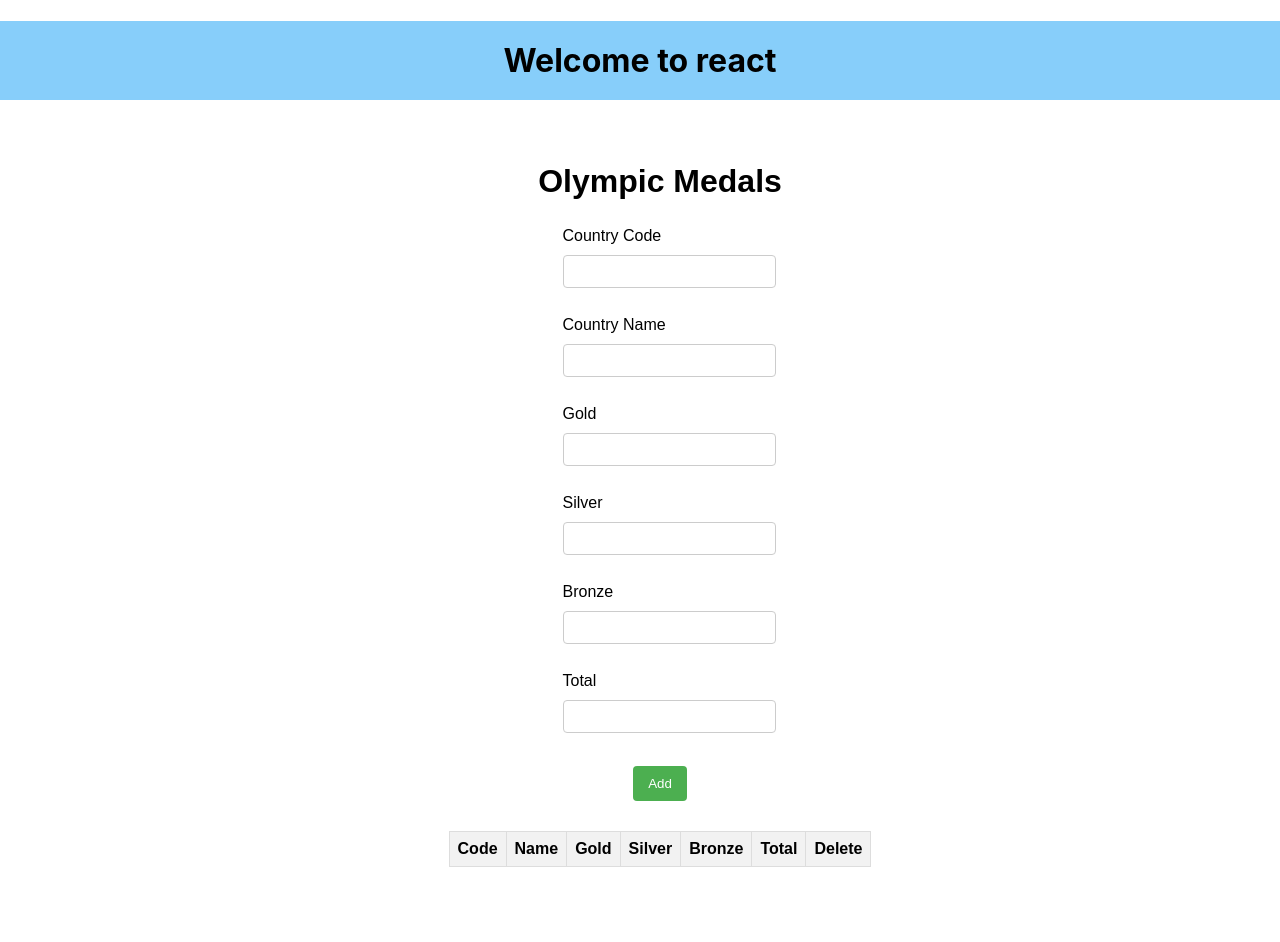
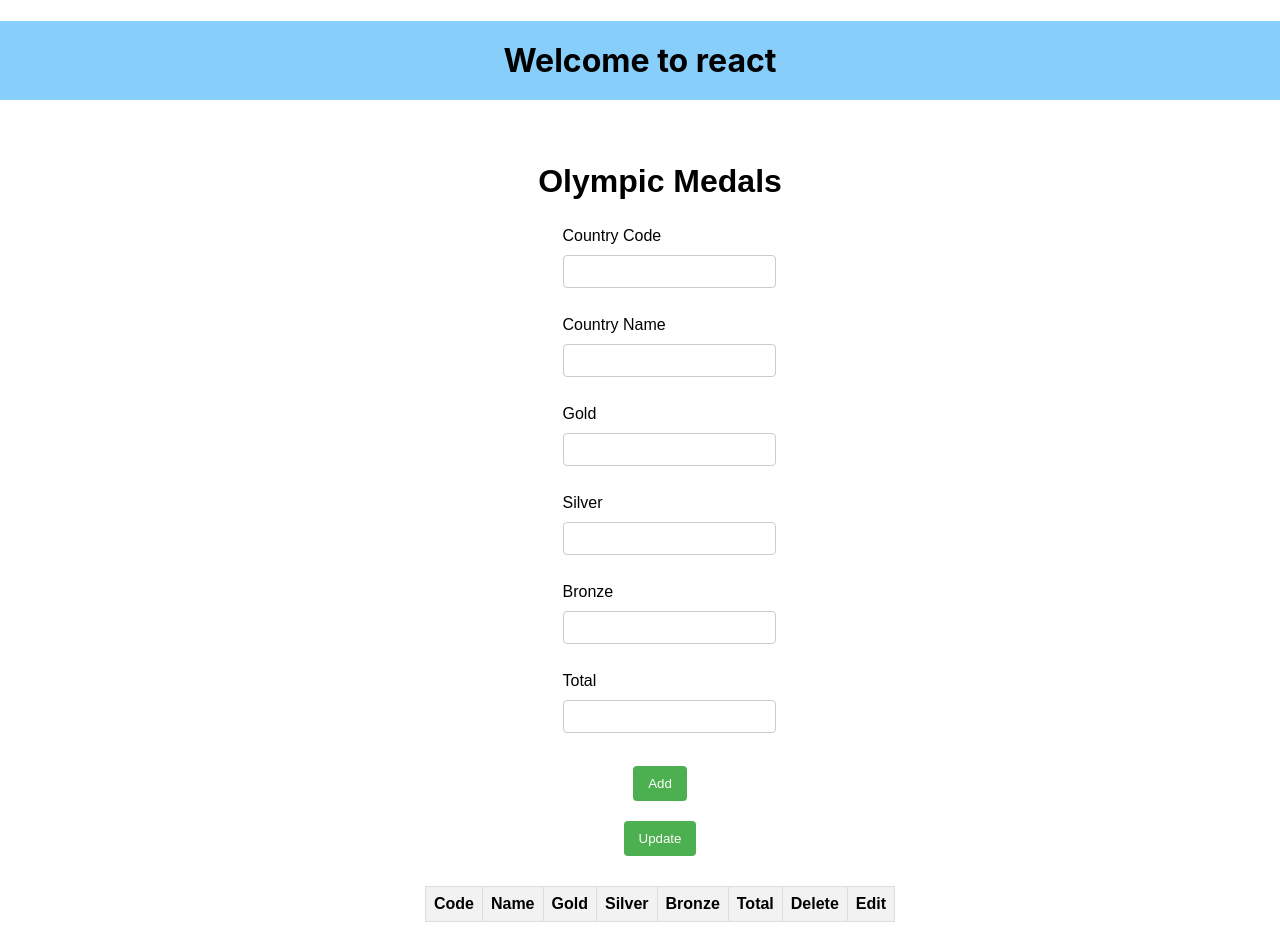
Before and after one commit to raghuprasadks/mern-oct-2024, a React (Create React App) app in the folder programs/react/reactbasics/: page / in a window 1280 px wide. Shown: the top 942 px of the page. Before the commit the page ends 887 px from the top, so only its background shows below. Built offline with nearby package versions, Linux system fonts and the light colour scheme; the HTML template or start-up script is replaced by a standard one.

Commit message:
property

```diff
--- a/programs/react/reactbasics/src/components/Medals.js
+++ b/programs/react/reactbasics/src/components/Medals.js
@@ -32,6 +32,25 @@ const Medals = () => {
         setMedals(newMedals)
     }
 
+    const editMedal = (medal) => {
+        console.log("edit medal ",medal)
+        setCode(medal.code)
+        setName(medal.name)
+        setGold(medal.gold)
+        setSilver(medal.silver)
+        setBronze(medal.bronze)
+        setTotal(medal.total)
+
+    }
+
+    const updateMedal = () => {
+        console.log("update medal ",code)
+        let updatedMedal = {code,name,gold,silver,bronze,total}
+        let newMedals = medals.map((medal) => medal.code === code ? updatedMedal : medal)
+        setMedals(newMedals)
+        reset()
+    }
+
   return (
     <div className="medals-container">
         <h1>Olympic Medals</h1>
@@ -50,6 +69,7 @@ const Medals = () => {
             <label>Total</label>
             <input type="text" value={total} onChange={(e)=>setTotal(e.target.value)} /><br/>
             <button onClick={addMedal}>Add</button>
+            <button onClick={updateMedal}>Update</button>
         </div>
         <div>
           <table className="medals-table">
@@ -61,6 +81,7 @@ const Medals = () => {
               <th>Bronze</th>
               <th>Total</th>
               <th>Delete</th>
+              <th>Edit</th>
             </tr>
             {medals.map((medal) => <tr key={medal.code}>
               <td>{medal.code}</td>
@@ -70,6 +91,7 @@ const Medals = () => {
               <td>{medal.bronze}</td>
               <td>{medal.total}</td>
               <td><button onClick={()=>deleteMedal(medal.code)}>Delete</button></td>
+              <td><button onClick={()=>editMedal(medal)}>Edit</button></td>
               </tr>
               )}
           </table>
```
